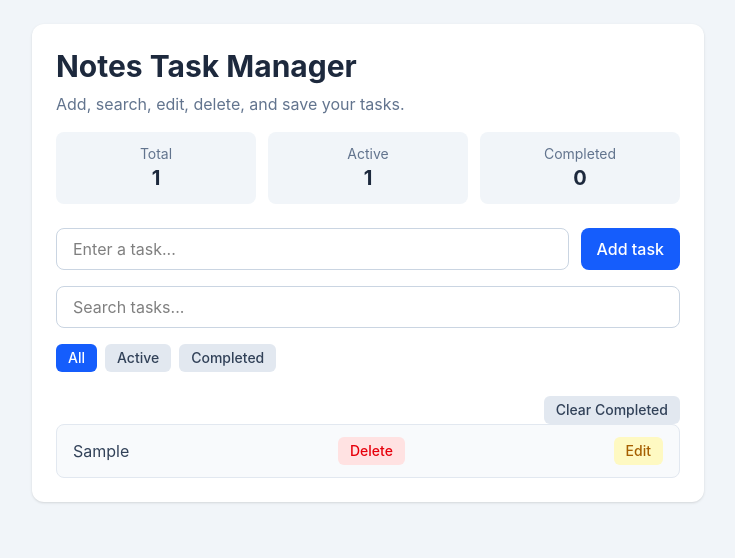
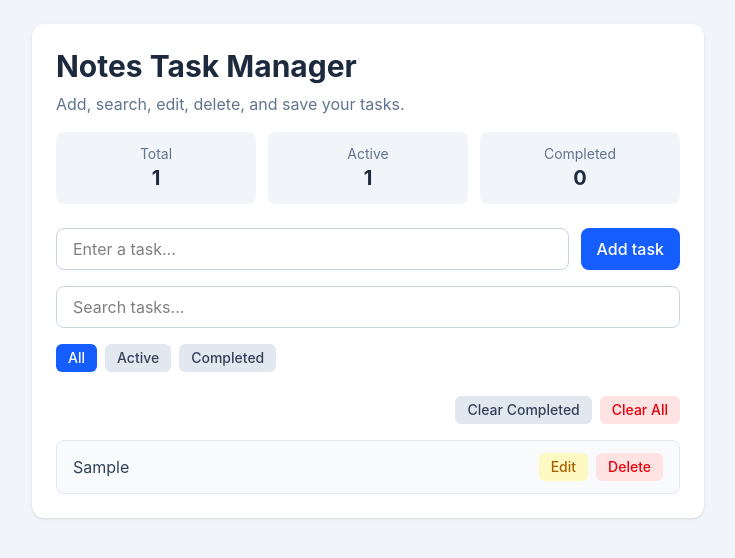
Before and after one commit to Nissan-19/Notes-task-manager, a React (Vite) app: page / in a window 1280 px wide. Both pictures are taken after typing "Sample" into the empty fields and a click on the button "Add task". Shown: the top 558 px of the page, without its empty margins (272-1007 px from the left). Built offline with nearby package versions, Linux system fonts and the light colour scheme.

Commit message:
claer all

```diff
--- a/src/App.jsx
+++ b/src/App.jsx
@@ -96,6 +96,10 @@ function App() {
     setTasks(activeTasksOnly)
   }
 
+  function handleClearAll(){
+    setTasks([])
+  }
+
   const filteredTasks = tasks.filter((task) =>{
 
     const matchesSearch = task.text.toLowerCase().includes(searchText.toLowerCase())
@@ -153,6 +157,7 @@ function App() {
         handleToggleComplete={handleToggleComplete}
         handleStartEdit={handleStartEdit}
         handleClearCompleted={handleClearCompleted}
+        handleClearAll={handleClearAll}
         />
 
 
--- a/src/components/TaskList.jsx
+++ b/src/components/TaskList.jsx
@@ -1,6 +1,6 @@
 import React from 'react'
 
-function TaskList  ({filteredTasks, handleDeleteTask, handleStartEdit, handleToggleComplete, handleClearCompleted})  {
+function TaskList  ({filteredTasks, handleDeleteTask, handleStartEdit, handleToggleComplete, handleClearCompleted, handleClearAll})  {
 
     if (filteredTasks.length === 0) {
         return (
@@ -12,18 +12,23 @@ function TaskList  ({filteredTasks, handleDeleteTask, handleStartEdit, handleTog
 
   return (
   <div>
-
-      <div className="mt-6 flex justify-end">
+    <div className="mt-6 flex justify-end gap-2">
       <button
         onClick={handleClearCompleted}
         className="rounded-md bg-slate-200 px-3 py-1 text-sm font-medium text-slate-700 hover:bg-slate-300"
       >
         Clear Completed
       </button>
+
+      <button
+        onClick={handleClearAll}
+        className="rounded-md bg-red-100 px-3 py-1 text-sm font-medium text-red-600 hover:bg-red-200"
+      >
+        Clear All
+      </button>
     </div>
 
-
-      <ul className="mt- space-y-3">
+    <ul className="mt-4 space-y-3">
       {filteredTasks.map((task) => (
         <li
           key={task.id}
@@ -40,13 +45,7 @@ function TaskList  ({filteredTasks, handleDeleteTask, handleStartEdit, handleTog
             {task.text}
           </span>
 
-              <button
-                onClick={() => handleDeleteTask(task.id)}
-                className="rounded-md bg-red-100 px-3 py-1 text-sm font-medium text-red-600 hover:bg-red-200"
-              >
-                Delete
-              </button>
-
+          <div className="flex gap-2">
             <button
               onClick={() => handleStartEdit(task)}
               className="rounded-md bg-yellow-100 px-3 py-1 text-sm font-medium text-yellow-700 hover:bg-yellow-200"
@@ -54,6 +53,13 @@ function TaskList  ({filteredTasks, handleDeleteTask, handleStartEdit, handleTog
               Edit
             </button>
 
+            <button
+              onClick={() => handleDeleteTask(task.id)}
+              className="rounded-md bg-red-100 px-3 py-1 text-sm font-medium text-red-600 hover:bg-red-200"
+            >
+              Delete
+            </button>
+          </div>
         </li>
       ))}
     </ul>
```
Lines whose indentation alone changed are shown as unchanged.
